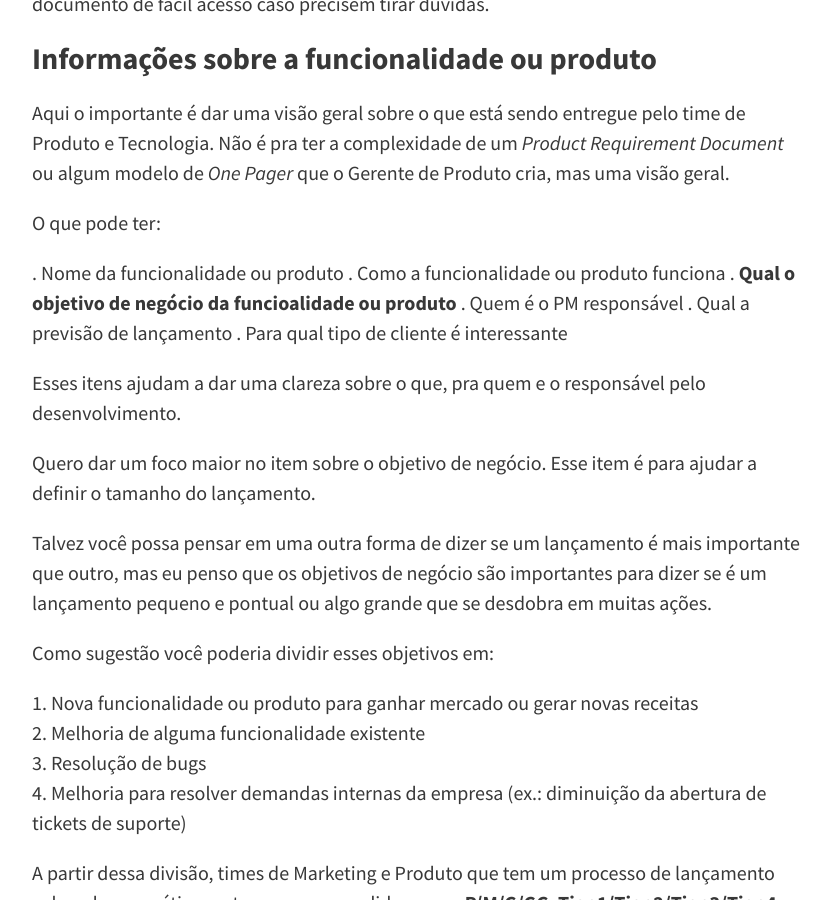
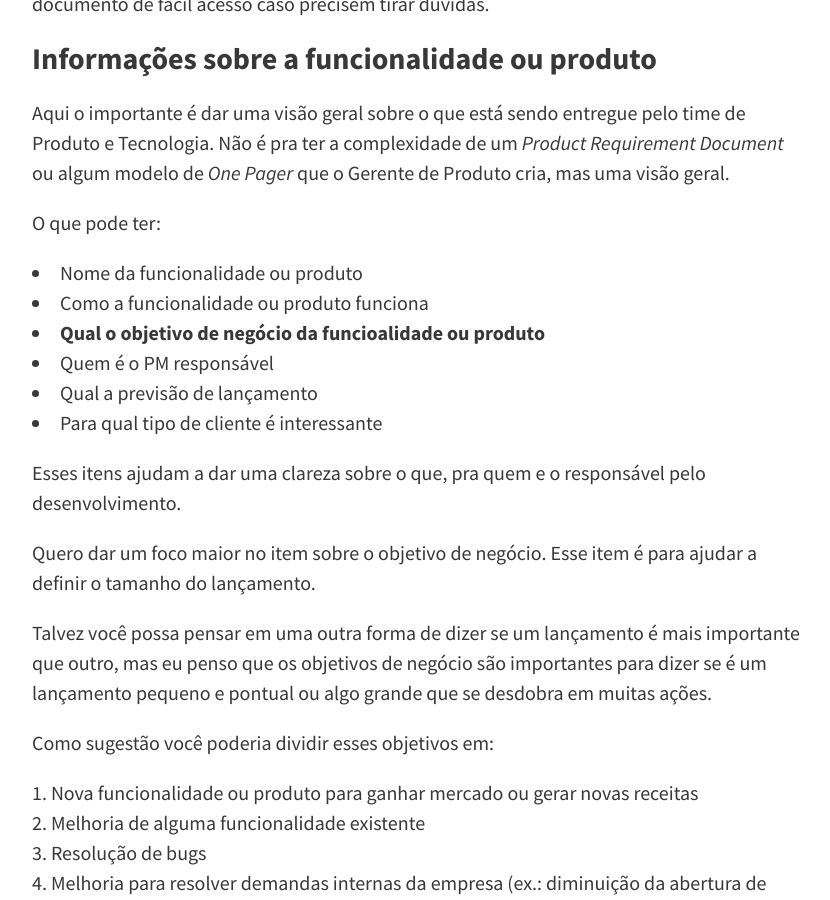
Before and after one commit to felipecbarbosa/felipecbarbosa.github.io, a Jekyll site: the page built from _posts/2020-05-28-lancamento-produto.md, in a window 1280 px wide and 900 px high, scrolled down 4462 px. Shown: the whole window, without its empty margins (224-1054 px from the left). Built offline with Jekyll 4.4.1, drawn with Linux system fonts in a browser that asks for light colours; nearby versions of some CDN libraries; comment, search, counter and statistics services are not loaded; some of the changed text lies outside the part shown.

Commit message:
Edited unoerdered list

```diff
--- a/_posts/2020-05-28-lancamento-produto.md
+++ b/_posts/2020-05-28-lancamento-produto.md
@@ -92,12 +92,12 @@ Aqui o importante é dar uma visão geral sobre o que está sendo entregue pelo
 
 O que pode ter:
 
-. Nome da funcionalidade ou produto
-. Como a funcionalidade ou produto funciona
-. **Qual o objetivo de negócio da funcioalidade ou produto**
-. Quem é o PM responsável
-. Qual a previsão de lançamento
-. Para qual tipo de cliente é interessante
+- Nome da funcionalidade ou produto
+- Como a funcionalidade ou produto funciona
+- **Qual o objetivo de negócio da funcioalidade ou produto**
+- Quem é o PM responsável
+- Qual a previsão de lançamento
+- Para qual tipo de cliente é interessante
 
 Esses itens ajudam a dar uma clareza sobre o que, pra quem e o responsável pelo desenvolvimento.
 
@@ -150,13 +150,13 @@ Você precisa ter visibilidade se o lançamento teve um impacto positivo e a man
 
 Aqui realmente não tem muita explicação porque o que será medido irá variar de acordo com o que está sendo lançado e o objetivo do que foi desenvolvido, mas alguns exemplos do que poderia ser medido:
 
-. *Sign ups*
-. *Downloads*
-. Menções na imprensa
-. Receita
-. Número de clientes usando
-. Tickets criados
-. Incidentes de bug
+- *Sign ups*
+- *Downloads*
+- Menções na imprensa
+- Receita
+- Número de clientes usando
+- Tickets criados
+- Incidentes de bug
 
 Acima coloquei alguns exemplos mas você com certeza saberá o que medir de acordo com o seu contexto.
 
```
